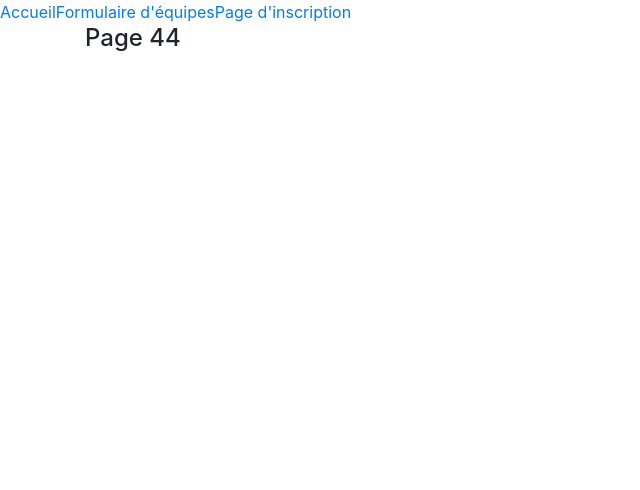
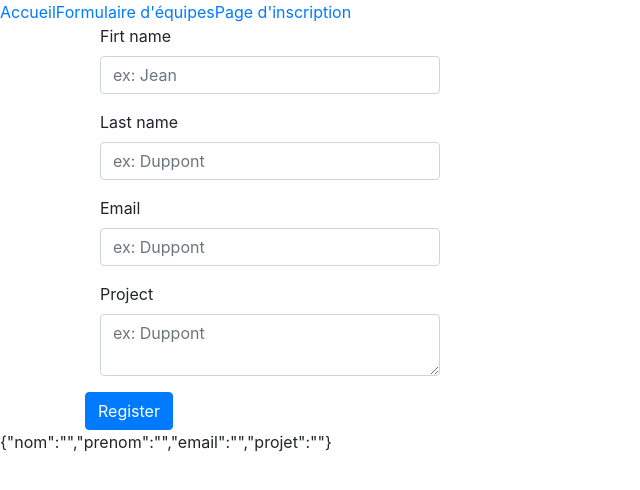
Before and after one commit to MKaziel/hakatombe_front, a React (Create React App) app in the folder hakatombe_front/: page /Formulaire in a window 1280 px wide. Shown: the top 490 px of the page, without its empty margins (0-640 px from the left). Built offline with nearby package versions, Linux system fonts and the light colour scheme.

Commit message:
Formulaire et fetch

```diff
--- a/hakatombe_front/src/App.js
+++ b/hakatombe_front/src/App.js
@@ -3,7 +3,8 @@ import {BrowserRouter as Router, Route} from "react-router-dom";
 import Navbar from "./components/Navbar";
 import Accueil from "./components/Accueil";
 import Inscription from "./components/Inscription";
-import Formulaire from "./components/Formulaire";
+import Formulaire from "./components/Formulaire" ;
+
 
 class App extends Component {
 
--- a/hakatombe_front/src/components/Formulaire.js
+++ b/hakatombe_front/src/components/Formulaire.js
@@ -1,11 +1,77 @@
+import { Fab } from '@material-ui/core';
 import React from 'react';
+import ReactDOM from 'react-dom';
 
-const Formulaire = () =>{
-    return(
-        <div className="container">
-            <h4>Page 44</h4>
+class Formulaire extends React.Component {
+
+    constructor(props) {
+        super(props)
+        this.state = {
+            nom: '',
+            prenom: '',
+            email: '',
+            projet: ''
+        }
+        this.handleChange = this.handleChange.bind(this)
+    }
+
+    handleChange (e) {
+        const fname = e.target.fname
+        this.setState({
+            [fname]: e.target.value,
+        })
+    }
+
+
+    render () {
+        return <div>
+            <div className="container">
+                <form>
+                  <div className="form-group col-md-4">
+                    <label htmlFor="fname">Firt name</label>
+                    <input className="form-control" type="text" id="inputFlname" placeholder="ex: Jean" value={this.state.nom} onChange={this.handleChange}/>
+                  </div>
+                  <div className="form-group col-md-4">
+                    <label htmlFor="lname">Last name</label>
+                    <input className="form-control" type="text" id="inputFlname" placeholder="ex: Duppont" value={this.state.prenom} onChange={this.handleChange}/>
+                  </div>
+                  <div className="form-group col-md-4">
+                    <label htmlFor="lname">Email</label>
+                    <input className="form-control" type="text" id="inputFlname" placeholder="ex: Duppont" value={this.state.email} onChange={this.handleChange}/>
+                  </div>
+                  <div className="form-group col-md-4">
+                    <label htmlFor="lname">Project</label>
+                    <textarea className="form-control" type="text" id="inputFlname" placeholder="ex: Duppont" value={this.state.projet} onChange={this.handleChange}/>
+                  </div>
+
+                  <button type="submit" className="btn btn-primary">Register</button>
+                </form>
+            </div>
+            {JSON.stringify(this.state)}
         </div>
-    );
-};
+        }
+}
 
 export default Formulaire;
+//ReactDOM.render(<Forumaile/>, document.querySelector('#Formulaire'))
+
+
+
+/*<div className="container">
+                <form>
+                  <div className="form-group col-md-4">
+                    <label htmlFor="InputFlName">Full name</label>
+                    <input className="form-control" type="text" id="inputFlname" placeholder="ex: Jean Duppont"/>
+                  </div>
+                  <div className="form-group col-md-4">
+                    <label htmlFor="inputEmail">Email address</label>
+                    <input type="email" class="form-control" id="inputEmail" placeholder="ex: jeanduppont@gmail.com"/>
+                  </div>
+                  <div className="form-group col-md-4">
+                    <label htmlFor="inputProjet">Proposed project</label>
+                    <textarea type="text" class="form-control" id="inputProjet"/>
+                  </div>
+
+                  <button type="submit" class="btn btn-primary">Register</button>
+                </form>
+            </div>*/
--- a/hakatombe_front/src/components/Inscription.js
+++ b/hakatombe_front/src/components/Inscription.js
@@ -1,10 +1,41 @@
-import React from 'react';
+import React, { Component } from 'react';
 import axios from 'axios';
 
-const Inscription = () =>{
-    return(
+class Inscription extends Component{
+
+    constructor(props) {
+        super(props);
+        this.state = {
+            users: []
+        }
+    }
+    componentDidMount(){
+        fetch('http://localhost:3000/users')
+        .then(response => response.json())
+        .then(res => {
+            if(res.data) {
+                console.log("res.data",res.data)
+            }
+        })
+    }
+
+
+
+
+
+
+
+
+
+
+
+
+
+
+        render(){
+            return(
             <div className="container">
-                <form onSubmit={(e) => register(e)}>
+                <form>
                   <div className="form-group col-md-4">
                     <label htmlFor="InputFirsName">First name</label>
                     <input className="form-control" type="text" id="inputFname" placeholder="First name"/>
@@ -13,6 +44,15 @@ const Inscription = () =>{
                   <div className="form-group col-md-4">
                     <label htmlFor="InputLastName">Last name</label>
                     <input className="form-control" type="text" id="inputLname" placeholder="Last name"/>
+                  </div>
+
+                  <div className="form-group col-md-4">
+                    <label htmlFor="inputEmail">Email address</label>
+                    <input type="email" class="form-control" id="inputEmail" aria-describedby="emailHelp"/>
+                  </div>
+                  <div className="form-group col-md-4">
+                    <label htmlFor="inputPassword">Password</label>
+                    <input type="password" class="form-control" id="inputPassword"/>
                   </div>
 
                 <div className="form-group col-md-4">
@@ -37,20 +77,13 @@ const Inscription = () =>{
 
 
 
-                  <div className="form-group col-md-4">
-                    <label htmlFor="inputEmail">Email address</label>
-                    <input type="email" class="form-control" id="inputEmail" aria-describedby="emailHelp"/>
-                  </div>
-                  <div className="form-group col-md-4">
-                    <label htmlFor="inputPassword">Password</label>
-                    <input type="password" class="form-control" id="inputPassword"/>
-                  </div>
+
 
                   <button type="submit" class="btn btn-primary">Register</button>
                 </form>
             </div>
-          );
-
+            );
+        }
         }
 
         /*function register(e){
--- a/hakatombe_front/src/index.js
+++ b/hakatombe_front/src/index.js
@@ -3,6 +3,7 @@ import ReactDOM from 'react-dom';
 import './index.css';
 import App from './App';
 import reportWebVitals from './reportWebVitals';
+
 
 ReactDOM.render(
   <React.StrictMode>
```
Also changed, not shown: hakatombe_front/src/components/Navbar.js (line endings or trailing spaces), 1 other file (tests, documents, lock files or other folders).
